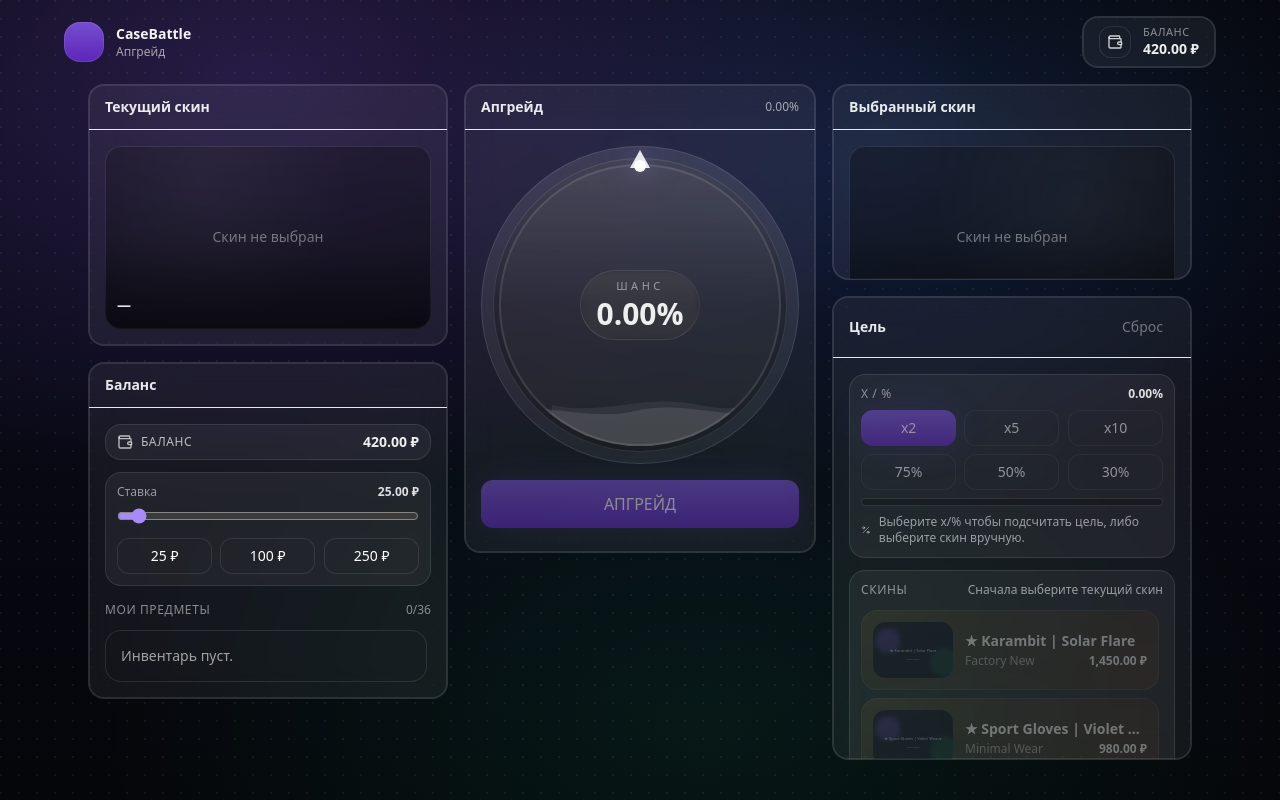
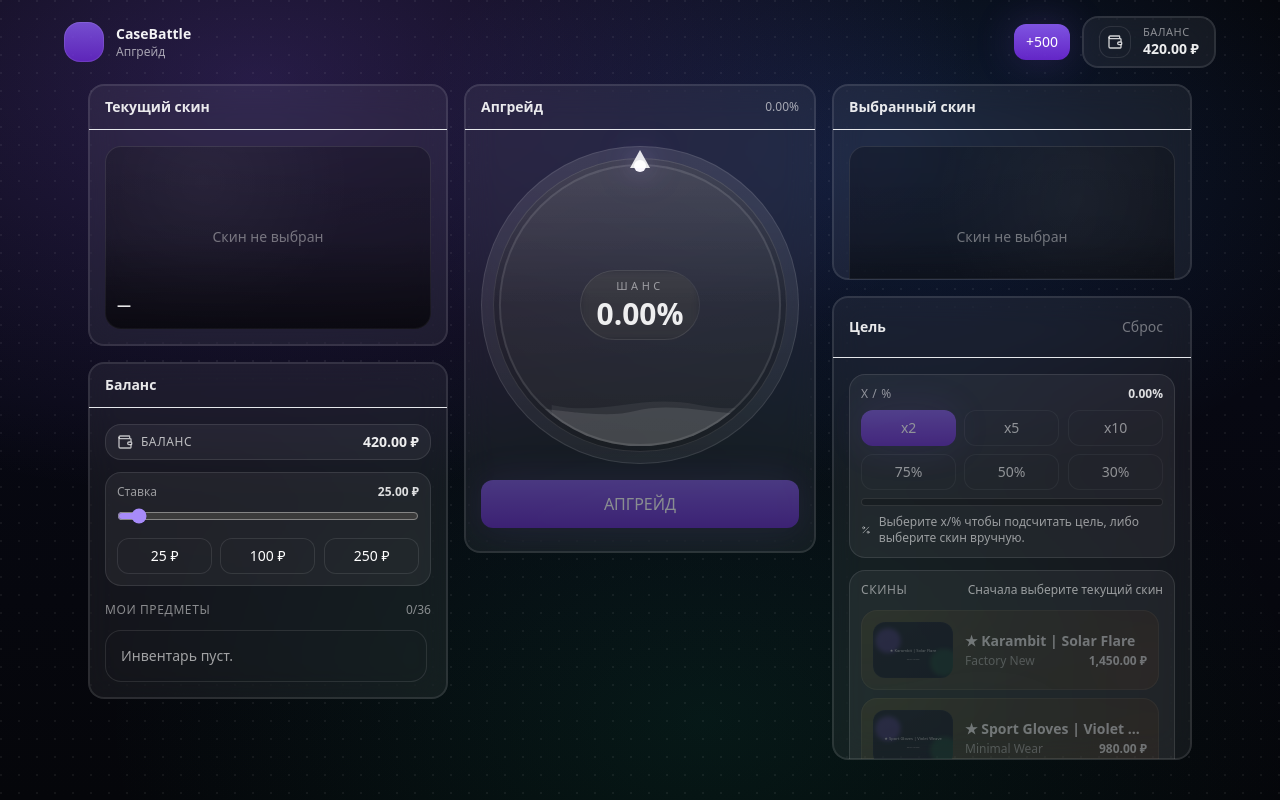
Before and after one commit to ivantodosiks-png/Case-Battle, a Next.js app: page / in a window 1280 px wide. Built offline with nearby package versions, Linux system fonts and the light colour scheme.

Commit message:
Enhance Topbar and TargetPreview components: add bonus button functionality with cooldown logic, improve UI elements for better user interaction, and adjust cooldown duration in store logic. This update streamlines user experience and enhances visual clarity.

```diff
--- a/src/components/upgrade/target-preview.tsx
+++ b/src/components/upgrade/target-preview.tsx
@@ -34,7 +34,7 @@ export function TargetPreview() {
             style={{ background: "radial-gradient(circle at 70% 30%, rgba(255,255,255,0.06), transparent 55%)" }}
           />
           {skin?.image ? (
-            <Image src={skin.image} alt={skin.name} fill className="object-contain p-4 opacity-95" />
+            <Image src={skin.image} alt={skin.name} fill className="object-contain p-2 opacity-100 saturate-110 contrast-110 drop-shadow-[0_14px_28px_rgba(0,0,0,0.55)]" />
           ) : (
             <div className="absolute inset-0 grid place-items-center">
               <div className="text-sm text-white/45">Скин не выбран</div>
--- a/src/components/upgrade/topbar.tsx
+++ b/src/components/upgrade/topbar.tsx
@@ -5,9 +5,23 @@ import { Card } from "@/components/ui/card";
 import { Counter } from "@/components/ui/counter";
 import { useUpgradeStore } from "@/store/use-upgrade-store";
 import { fmtMoney } from "@/lib/money";
+import { Button } from "@/components/ui/button";
+import { useEffect, useState } from "react";
 
 export function Topbar() {
   const balance = useUpgradeStore((s) => s.balance);
+  const lastBonusAt = useUpgradeStore((s) => s.lastBonusAt);
+  const grantBonus = useUpgradeStore((s) => s.grantBonus);
+  const [nowTs, setNowTs] = useState(() => Date.now());
+
+  useEffect(() => {
+    const t = window.setInterval(() => setNowTs(Date.now()), 400);
+    return () => window.clearInterval(t);
+  }, []);
+
+  const cdMs = 60_000;
+  const remaining = Math.max(0, cdMs - (nowTs - (lastBonusAt || 0)));
+  const canBonus = remaining === 0;
 
   return (
     <div className="px-3 pt-4 sm:px-6">
@@ -20,7 +34,19 @@ export function Topbar() {
           </div>
         </div>
 
-        <Card className="flex items-center gap-3 px-4 py-2">
+        <div className="flex items-center gap-3">
+          <Button
+            size="sm"
+            variant={canBonus ? "primary" : "secondary"}
+            disabled={!canBonus}
+            onClick={() => {
+              grantBonus();
+            }}
+          >
+            +500{canBonus ? "" : ` (${Math.ceil(remaining / 1000)}s)`}
+          </Button>
+
+          <Card className="flex items-center gap-3 px-4 py-2">
           <div className="flex h-8 w-8 items-center justify-center rounded-xl bg-white/6 ring-soft text-white/80">
             <Wallet className="h-4 w-4" />
           </div>
@@ -30,7 +56,8 @@ export function Topbar() {
               <Counter value={balance} format={fmtMoney} /> ₽
             </div>
           </div>
-        </Card>
+          </Card>
+        </div>
       </div>
     </div>
   );
--- a/src/store/use-upgrade-store.ts
+++ b/src/store/use-upgrade-store.ts
@@ -156,7 +156,7 @@ export const useUpgradeStore = create<UpgradeState>()(
       grantBonus: () => {
         const s = get();
         const nowTs = now();
-        const cdMs = 30_000;
+        const cdMs = 60_000;
         if (s.lastBonusAt && nowTs - s.lastBonusAt < cdMs) return false;
         set((st) => ({
           balance: Math.round((st.balance + 500) * 100) / 100,
```
